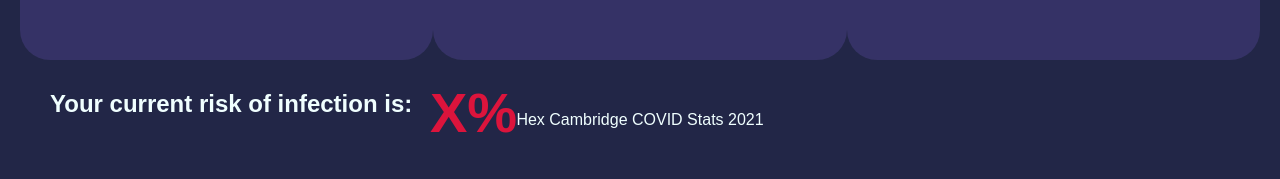
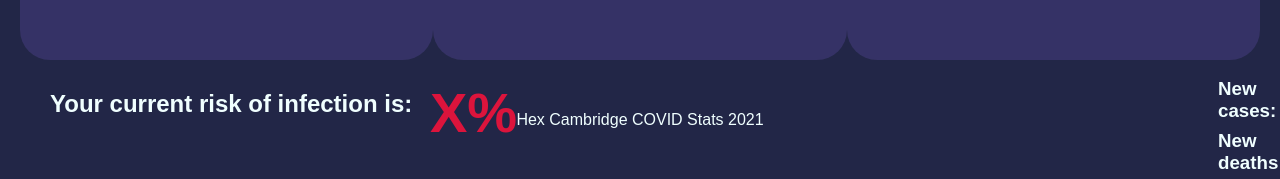
Before and after one commit to jqteh/covid-stats, a React (Create React App) app in the folder front-end/: page / in a window 1280 px wide. Shown: the part 653-832 px from the top of the page. Before the commit the page ends 800 px from the top, so only its background shows below. Built offline with nearby package versions, Linux system fonts and the light colour scheme; no server answers.

Commit message:
add latest covid api

```diff
--- a/front-end/package.json
+++ b/front-end/package.json
@@ -11,6 +11,7 @@
     "@testing-library/react": "^11.2.3",
     "@testing-library/user-event": "^12.6.2",
     "axios": "^0.21.1",
+    "lodash": "^4.17.20",
     "papaparse": "^5.3.0",
     "react": "^17.0.1",
     "react-dom": "^17.0.1",
--- a/front-end/public/styles.css
+++ b/front-end/public/styles.css
@@ -11,6 +11,8 @@ body {
 html {
     font-family: "Avenir-Roman", sans-serif;
 }
+
+/* Header */
 
 header {
     margin: auto;
@@ -88,6 +90,7 @@ header p {
 
 .risk-box {
     position: relative;
+    width: 100%;
 }
 
 .infection-risk-text {
@@ -102,6 +105,19 @@ header p {
     margin-top: 20px;
     font-size: 3.5rem;
     color:crimson;
+}
+
+/* Latest Covid from region */
+
+.latest-covid {
+    position: absolute;
+    display: inline-block;
+    margin-left: 1210px;
+    margin-top: 10px;
+}
+
+.latest-covid h3 {
+    margin: 8px;
 }
 
 /* Side Bar */
@@ -124,6 +140,7 @@ header p {
     height: 30px;
 }
 
+
 /* Footer */
 
 footer {
--- a/front-end/src/components/App.js
+++ b/front-end/src/components/App.js
@@ -12,7 +12,6 @@ function App() {
 
   const [sideBarOpen, setSideBarOpen] = useState(false);
   const [region, setRegion] = useState("East of England");
-  // const [bigRegion, setBigRegion] = useState("East of England");
 
   function showPanel() {
     setSideBarOpen(true);
@@ -39,15 +38,13 @@ function App() {
       <div className="panel-box">
         <VacRate region={region}/>
         <InfRate region={region}/>
-        <Hospital
-          region={region}
-        />
+        <Hospital region={region}/>
       </div>
       <div className="risk-box">
         <h2 className="infection-risk-text">Your current risk of infection is:</h2>
         <h1 className="infection-risk">X%</h1>
+        <LatestCovid region={region}/>
       </div>
-      {/* <LatestCovid/>  */}
       <Footer />
     </div>
   );
--- a/front-end/src/components/Hospital.js
+++ b/front-end/src/components/Hospital.js
@@ -1,17 +1,19 @@
-import React, {useState, useEffect} from 'react';
+import React from 'react';
 import HospitalLogo from '../assets/hospital.png';
 import bedOccupancy from '../critical_care_occupancy';
 
 export default function Hospital(props) {
 
-    var region = props.region
+    var region = props.region;
 
     var occupied = bedOccupancy[0]["East of England"].slice(-1)[0].Occupied;
     var available = bedOccupancy[0]["East of England"].slice(-1)[0].Unoccupied;
+    var capacity = Math.round((occupied - available)/occupied*100) + "%"
 
     const bigRegions = ["London", "South East", "East of England", "South West", "Midlands","North East", "North West"];
     const london = ["Greater London"];
     const midlands = ["East Midlands", "West Midlands"]
+    const outside = ["Scotland", "Wales", "Non-geographic", "Channel Islands"]
 
     if (london.includes(region)) {
         region = "London"
@@ -22,10 +24,11 @@ export default function Hospital(props) {
     if (bigRegions.includes(region)) {
         occupied = bedOccupancy[0][region].slice(-1)[0].Occupied;
         available = bedOccupancy[0][region].slice(-1)[0].Unoccupied;
+        capacity = Math.round((occupied - available)/occupied*100) + "%"
+    } else {
+        capacity = "N/A"
     }
 
-
-    const capacity = Math.round((occupied - available)/occupied*100)
 
 
     return (
@@ -33,9 +36,12 @@ export default function Hospital(props) {
             <div className="hospital">
                 <img src={HospitalLogo} alt=""/>
                 <h3>Critical care services in {region} hospitals are running at</h3>
-                <h1>{capacity}%</h1>
+                <h1>{capacity}</h1>
                 <h3>capacity.</h3>
-                <p>This means there might not be enough beds for you if you fall ill. </p>
+                { capacity === "N/A" ?
+                (<p>Data for this region is not available.</p>) :
+                (<p>This means there might not be enough beds for you if you fall ill. </p>)
+                }
             </div>
         </div>
     )
--- a/front-end/src/components/LatestCovid.js
+++ b/front-end/src/components/LatestCovid.js
@@ -1,7 +1,30 @@
-import React, {useState, useEffect} from 'react'
+import React, { useEffect, useState } from 'react';
 import axios from 'axios';
 
-export default function LatestCovid() {
+export default function LatestCovid(props) {
+
+    const [newCases, setNewCases] = useState(null);
+    const [newDeaths, setNewDeaths] = useState(null);
+    const [isNull, setIsNull] = useState(false)
+
+
+    useEffect(()=>{
+
+        const bigRegions = ["London", "South East", "East of England", "South West", "West Midlands", "East Midlands","North East", "North West", "Yorkshire and The Humber"];
+
+        var region = props.region;
+        const london = ["Greater London"];
+        if (london.includes(region)) {
+            region = "London";
+        }
+
+
+        if (bigRegions.includes(region)===false) {
+            region = "East of England";
+            setIsNull(true);
+        } else {
+            setIsNull(false);
+        }// Prevents API crashing if region not found
 
         const getData = async ( queries ) => {
             const endpoint = 'https://api.coronavirus.data.gov.uk/v1/data';
@@ -17,8 +40,8 @@ export default function LatestCovid() {
 
         const latestCovid = async () => {
             const
-            AreaType = "nation",
-            AreaName = "england";
+                AreaType = "region",
+                AreaName = region;
             const
                 filters = [
                     `areaType=${ AreaType }`,
@@ -45,16 +68,21 @@ export default function LatestCovid() {
 
             const result = await getData(apiParams);
 
-        const latestResult = result["data"][1];
+            setNewCases(result["data"][1]["cases"]["new"]);
+            setNewDeaths(result["data"][1]["deaths"]["new"]);
 
-        console.log(JSON.stringify(latestResult));
+            console.log(JSON.stringify(newCases));
 
         };  // main
+        latestCovid();
+    },[props.region, newCases])
+
+
 
     return (
-        <div>
-            <button onClick={latestCovid}>Fetch</button>
-
+        <div className="latest-covid">
+            <h3>New cases: {isNull ? "N/A" : newCases}</h3>
+            <h3>New deaths: {isNull ? "N/A" : newDeaths}</h3>
         </div>
     )
 }
--- a/front-end/src/components/Region.js
+++ b/front-end/src/components/Region.js
@@ -1,17 +1,16 @@
 import React, {useState} from 'react';
 import postCodeAreas from '../postcode-areas';
+import _ from 'lodash';
 
 export default function Region(props) {
 
     const [postCode, setPostCode] = useState(null)
-    const [region, setRegion] = useState("Cambridge")
 
     function handleChange(event) {
-        const value = event.target.value;
+        const value = _.toUpper(event.target.value);
         setPostCode(value);
         postCodeAreas.forEach( obj => {
             if (value === obj.postcodeArea) {
-                setRegion(obj.region)
                 props.endValue(obj.region);
             }
         })
```
Also changed, not shown: 1 other file (tests, documents, lock files or other folders). Lines whose indentation alone changed are shown as unchanged.
